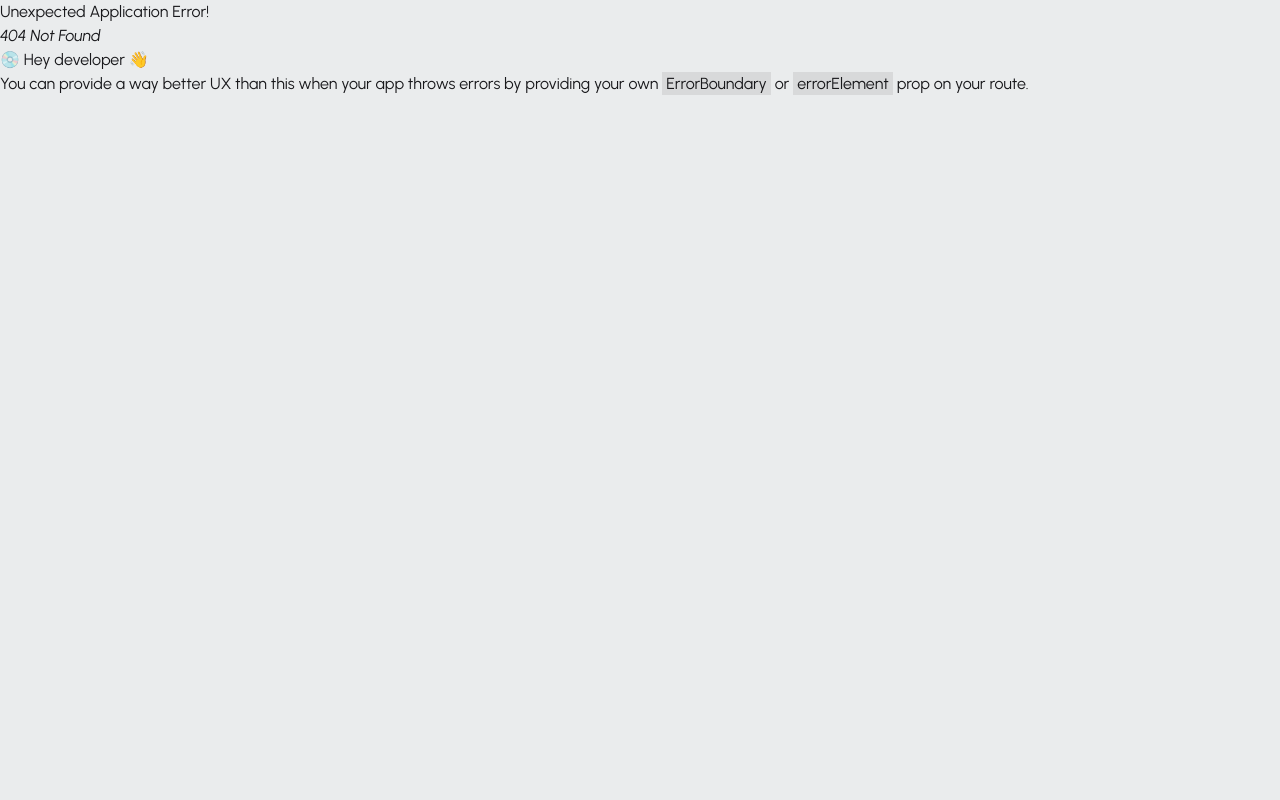
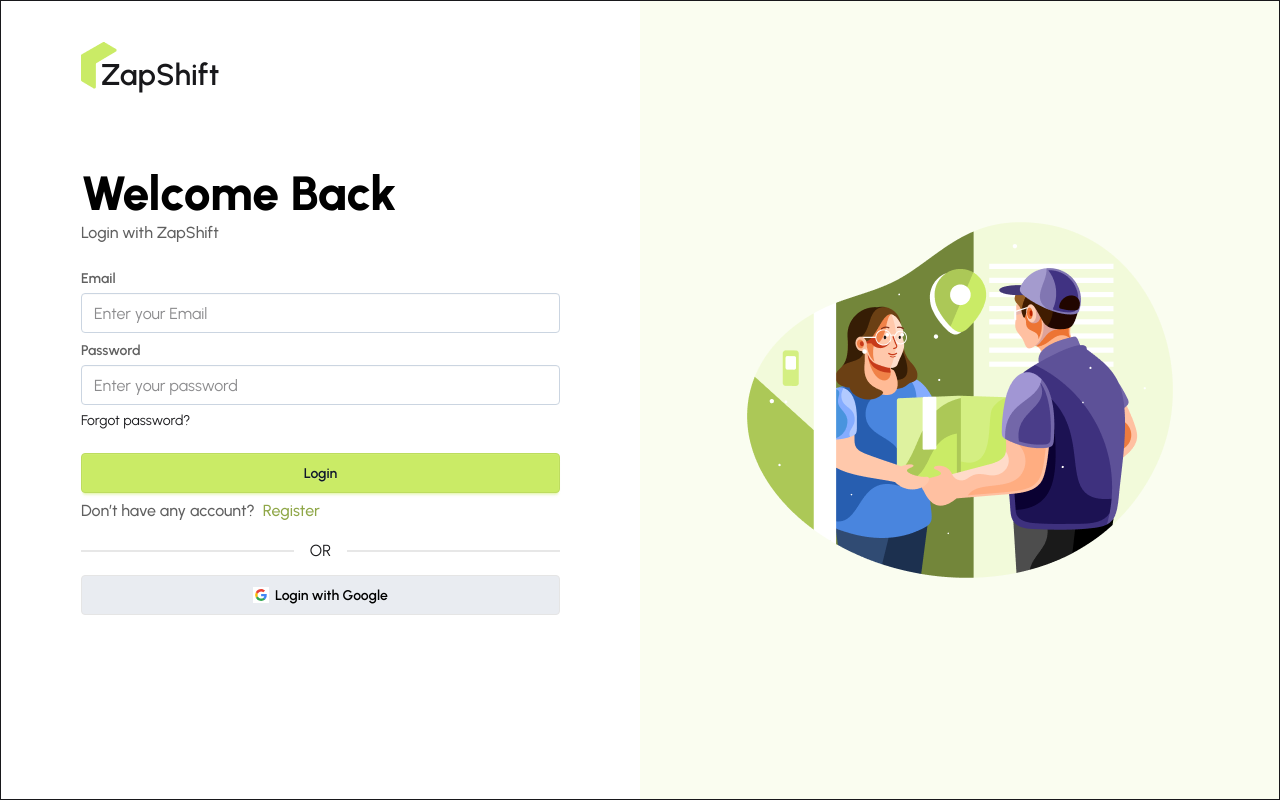
Before and after one commit to nhmnazmul22/zap-shift-frontend, a React (Vite) app: page /auth/signin in a window 1280 px wide. Before the commit this address had no page. Built offline with nearby package versions, Linux system fonts and the light colour scheme.

Commit message:
added new auth routers and updated logo and added new assests

```diff
--- a/src/components/Logo/Logo.jsx
+++ b/src/components/Logo/Logo.jsx
@@ -1,11 +1,12 @@
+import { Link } from "react-router";
 import LogoImg from "../../assets/logo.png";
 
 const Logo = () => {
   return (
-    <div className="flex items-end">
+    <Link to="/" className="flex items-end">
       <img src={LogoImg} alt="logo" />
       <p className="text-3xl font-semibold -ms-4 leading-7">ZapShift</p>
-    </div>
+    </Link>
   );
 };
 
--- a/src/routes/routes.jsx
+++ b/src/routes/routes.jsx
@@ -1,19 +1,54 @@
-import { createBrowserRouter } from "react-router";
+import { createBrowserRouter, Navigate } from "react-router";
 import RootLayout from "../layouts/RootLayout/RootLayout.jsx";
 import Home from "../pages/Home/Home/Home.jsx";
+import AuthLayout from "../layouts/AuthLayout/AuthLayout.jsx";
+import Signin from "../pages/Auth/Signin/Signin.jsx";
+import Register from "../pages/Auth/Register/Register.jsx";
+import ForgotPassword from "../pages/Auth/Forgot-password/ForgotPassword.jsx";
+import OtpVerify from "../pages/Auth/Forgot-password/OTPVerify.jsx";
+import NewPassword from "../pages/Auth/Forgot-password/NewPassword.jsx";
 
 const router = createBrowserRouter([
   {
     path: "/",
-        element: <RootLayout/>,
+    element: <RootLayout />,
     children: [
       {
         index: true,
-                Component: Home
-            }
-        ]
+        Component: Home,
+      },
+    ],
+  },
+  {
+    path: "/auth",
+    element: <AuthLayout />,
+    children: [
+      {
+        index: true,
+        element: <Navigate to="/auth/signin"></Navigate>,
+      },
+      {
+        path: "signin",
+        element: <Signin></Signin>,
+      },
+      {
+        path: "register",
+        element: <Register></Register>,
+      },
+      {
+        path: "forgot-password",
+        element: <ForgotPassword></ForgotPassword>,
+      },
+      {
+        path: "verify-otp",
+        element: <OtpVerify></OtpVerify>,
+      },
+      {
+        path: "new-password",
+        element: <NewPassword></NewPassword>,
+      },
+    ],
   },
 ]);
 
-
 export default router;
```
Also changed, not shown: src/assets/image-upload.svg (added). Lines whose indentation alone changed are shown as unchanged.
